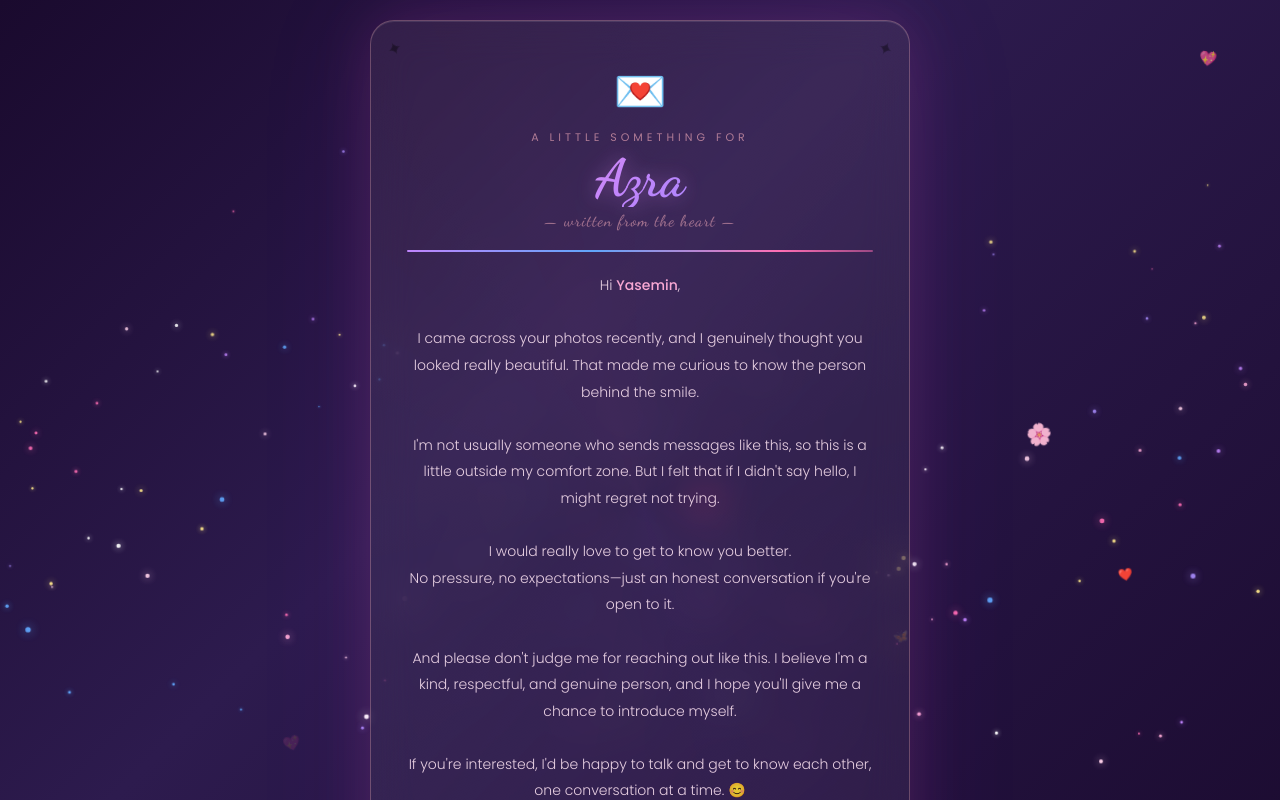
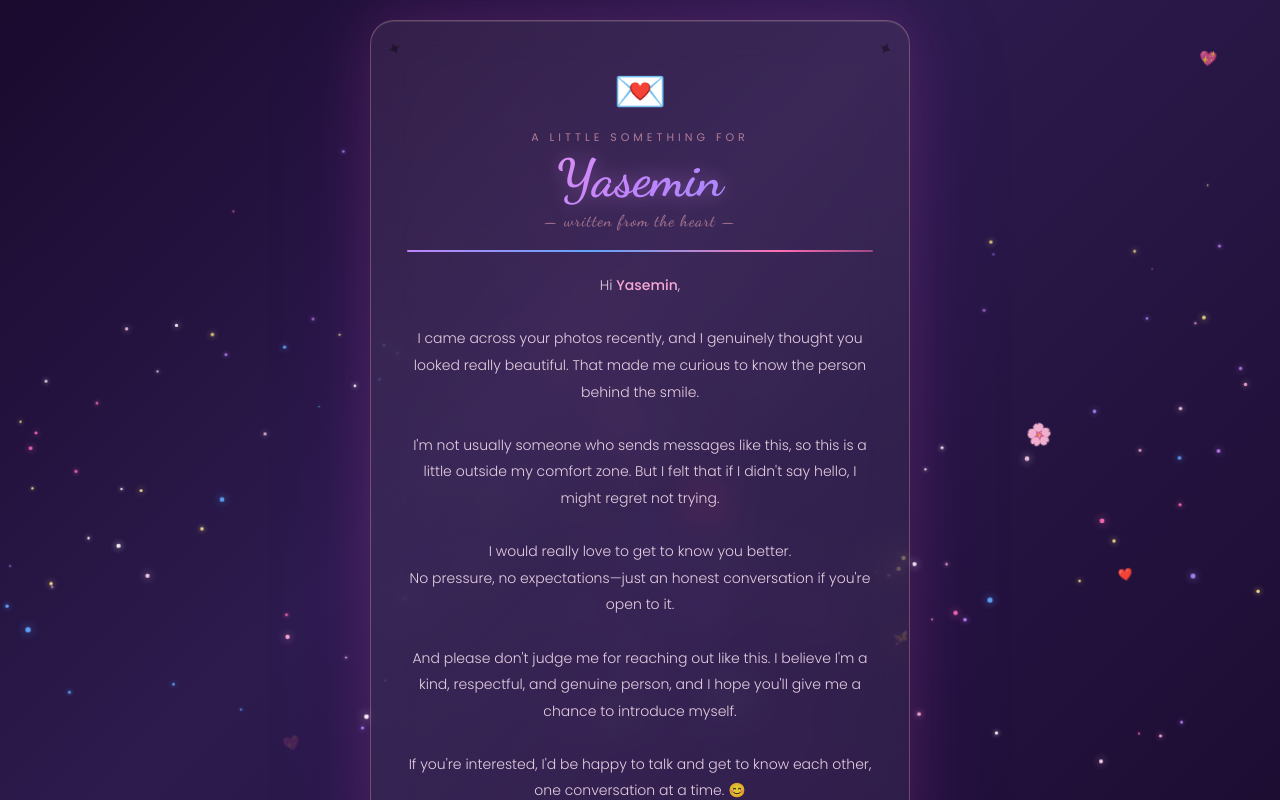
Before and after one commit to Ankitmod4/Card, a React (Vite) app: page / in a window 1280 px wide. Shown: the top 800 px of the page. Built offline with nearby package versions, Linux system fonts and the light colour scheme.

Commit message:
Update App.jsx

```diff
--- a/src/App.jsx
+++ b/src/App.jsx
@@ -88,7 +88,7 @@ export default function App() {
 
           <div className="top-icon" aria-label="Love letter">💌</div>
           <p className="to-label">A little something for</p>
-          <h1 className="name">Azra</h1>
+          <h1 className="name">Yasemin</h1>
           <p className="subtitle">— written from the heart —</p>
 
           <div className="glitter-line" />
```
